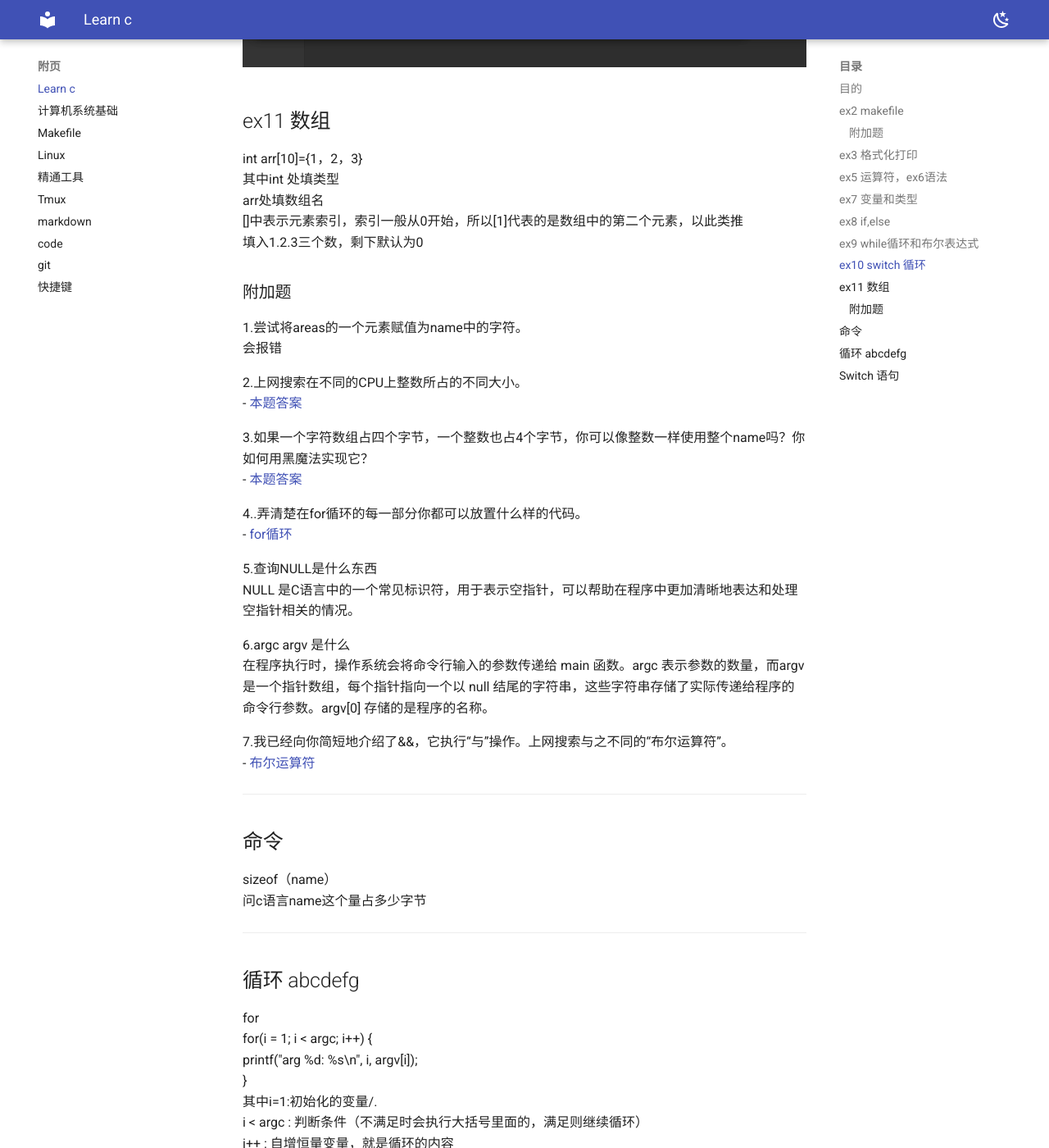
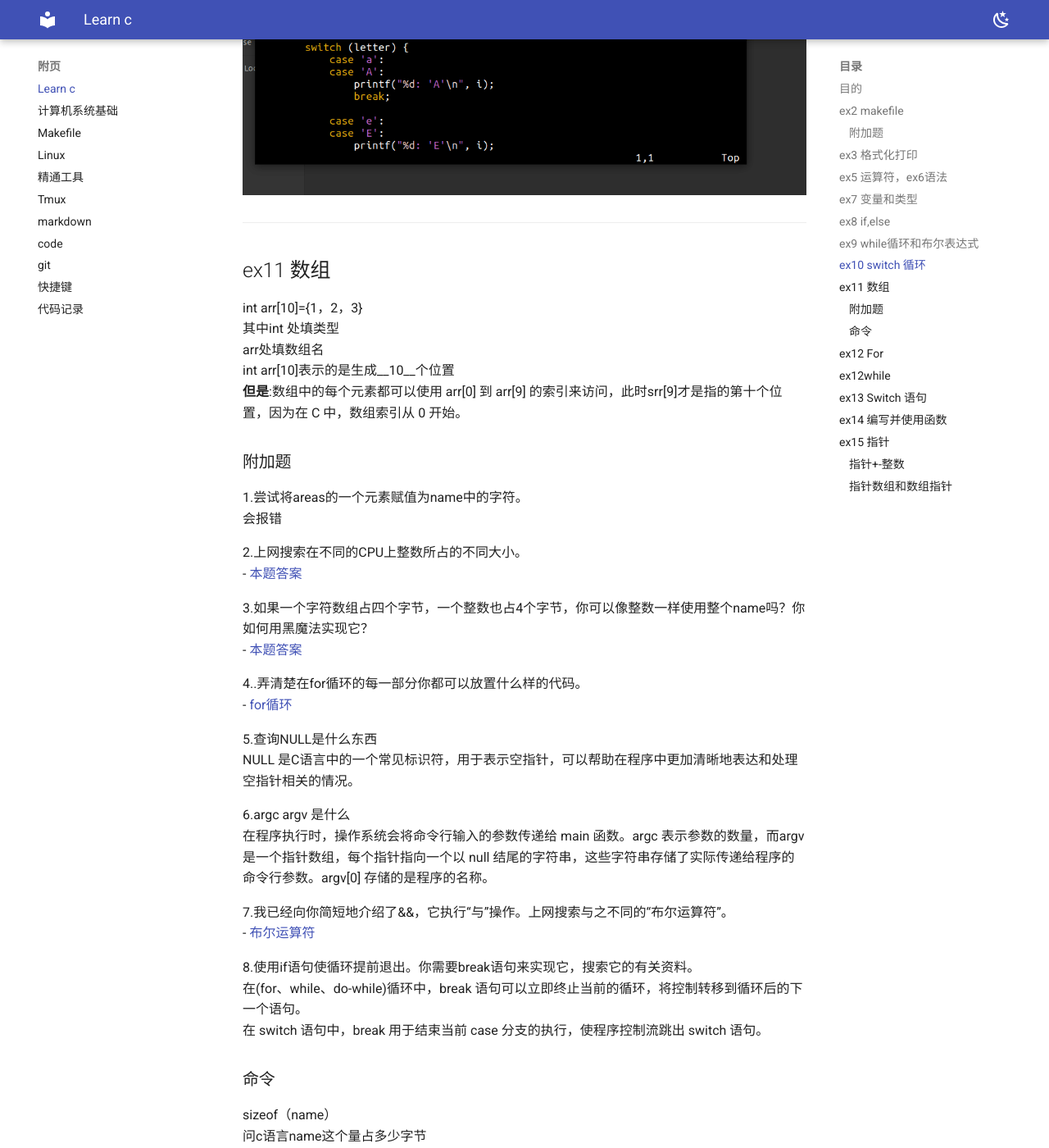
Before and after one commit to APTX4869-CONAN/zzp-blog, an MkDocs documentation site: the page built from docs/appendix/c.md, in a window 1280 px wide and 1400 px high, scrolled down 5142 px. Shown: the whole window at 82% size. Built offline with MkDocs 1.6.1 and Material for MkDocs 9.7.7, drawn with Linux system fonts in a browser that asks for light colours; some of the changed text lies outside the part shown.

Commit message:
2023-12-13_18:45:06 update

```diff
--- a/docs/appendix/c.md
+++ b/docs/appendix/c.md
@@ -5,6 +5,7 @@ Learn C the Herd way
 这本书中我会让你立即开始编程，之后我会解释你做了什么。这样更有效果，因为你已经经历过的事情解释起来更加容易。
 
 
+***
 ## ex2 makefile
 ### 附加题
 1.man make
@@ -26,10 +27,11 @@ cc -o hello hello.c
 - [Makefile工作原理](https://aptx4869-conan.github.io/zzp-blog/sundries/makefile/)
 
 
-
+***
 ## ex3 格式化打印
 ![](./4.png)
 
+***
 ## ex5 运算符，ex6语法
 不再赘述
 附加题
@@ -40,7 +42,6 @@ cc -o hello hello.c
 2.研究可以用几种方法打印数字。尝试以八进制或十六进制打印，或者其它你找到的方法。
 - [进制](https://aptx4869-conan.github.io/zzp-blog/sundries/1/)
 
-
 3.试着打印空字符串，即""。
 /0
 
@@ -50,7 +51,7 @@ unsigned long 是无符号长整型数据类型，只能表示非负整数。
 5.试着自己解释（在下个练习之前）为什么char可以和int相乘。
 - [本题答案](https://aptx4869-conan.github.io/zzp-blog/sundries/2/)
 
-
+***
 ## ex7 变量和类型
 make
 ![](./5.png)
@@ -68,12 +69,14 @@ char对应%c（单个字符）和%s（字符串）
 字符串即多个字符
 
 
+***
 ## ex8 if,else
 
 ![](./7.jpg)
 
 
 
+***
 ## ex9 while循环和布尔表达式
 
 ![](./8.png)
@@ -84,13 +87,15 @@ char对应%c（单个字符）和%s（字符串）
 ![](./9.png)
 
 
+***
 ## ex11 数组
 
 int arr[10]={1，2，3}
 其中int 处填类型
 arr处填数组名
-[]中表示元素索引，索引一般从0开始，所以[1]代表的是数组中的第二个元素，以此类推
-填入1.2.3三个数，剩下默认为0
+int arr[10]表示的是生成__10__个位置
+__但是__:数组中的每个元素都可以使用 arr[0] 到 arr[9] 的索引来访问，此时srr[9]才是指的第十个位置，因为在 C 中，数组索引从 0 开始。
+
 
 ### 附加题
 1.尝试将areas的一个元素赋值为name中的字符。
@@ -99,10 +104,8 @@ arr处填数组名
 2.上网搜索在不同的CPU上整数所占的不同大小。
 - [本题答案](https://aptx4869-conan.github.io/zzp-blog/sundries/3/)
 
-
 3.如果一个字符数组占四个字节，一个整数也占4个字节，你可以像整数一样使用整个name吗？你如何用黑魔法实现它？
 - [本题答案](https://aptx4869-conan.github.io/zzp-blog/sundries/4/)
-
 
 4..弄清楚在for循环的每一部分你都可以放置什么样的代码。
 - [for循环](https://aptx4869-conan.github.io/zzp-blog/sundries/5/)
@@ -115,22 +118,29 @@ NULL 是C语言中的一个常见标识符，用于表示空指针，可以帮
 
 7.我已经向你简短地介绍了&&，它执行“与”操作。上网搜索与之不同的“布尔运算符”。
 - [布尔运算符](https://aptx4869-conan.github.io/zzp-blog/sundries/6/)
-***
-## 命令
+
+8.使用if语句使循环提前退出。你需要break语句来实现它，搜索它的有关资料。
+在(for、while、do-while)循环中，break 语句可以立即终止当前的循环，将控制转移到循环后的下一个语句。
+在 switch 语句中，break 用于结束当前 case 分支的执行，使程序控制流跳出 switch 语句。
+
+
+### 命令
 sizeof（name）
 问c语言name这个量占多少字节
 
 ***
-## 循环  abcdefg
-for
+## ex12 For
 for(i = 1; i < argc; i++) {
 printf("arg %d: %s\n", i, argv[i]);
 }
 其中i=1:初始化的变量/.
 i < argc : 判断条件（不满足时会执行大括号里面的，满足则继续循环）
 i++ : 自增恒量变量，就是循环的内容
+其实不只是可以++，还可以+=2，就是自增2，可以在循环中用
 
-while
+
+***
+## ex12while
 语法:
 while(i＜arge)
 {
@@ -140,12 +150,44 @@ i++;
 其中（）中的事条件，如果是true则执行大括号里面的，如果是false则跳出括号。
 
 布尔表达式:只有true和false
-	/
+
 
 ***
-## Switch 语句
+## ex13 Switch 语句
 语法：
 switch(表达式){
 case
 case
 default
+
+
+***
+## ex14 编写并使用函数
+自己声明函数就跟脚本一样
+比如以下
+~~~
+void print_arguments(int argc, char *argv[])
+{
+    int i = 0;
+
+    for(i = 0; i < argc; i++) {
+        print_letters(argv[i]);
+    }
+~~~
+
+
+***
+## ex15 指针
+- [什么是指针](https://aptx4869-conan.github.io/zzp-blog/sundries/7/)
+### 指针+-整数
+![这是指针加数组的一串代码](./11.png)
+数组是什么，默认是首元素的地址  指针取数组的地址实际是取的首元素的地址，也就是索引为0的地址  比如int\*p = arr
+但是如果int\* p = &arr ，取出的是数组本身的地址
+这张图片中的指针加整数的意思是让它往后索引几个
+### 指针数组和数组指针
+指针数组 - 数组 -存放指针的数组
+数组指针 - 指针
+字符串指针数组：char \*names[ ]
+这种声明方式创建了一个数组，数组的每个元素都是一个指向字符串的指针。
+相比于char  names[ ] 的优点：
+- [链接](https://aptx4869-conan.github.io/zzp-blog/sundries/8/)
--- a/mkdocs.yml
+++ b/mkdocs.yml
@@ -39,6 +39,7 @@ nav:
       - code: appendix/code.md
       - git: appendix/git.md
       - 快捷键: appendix/key.md
+      - 代码记录: appendix/Ccode.md
   - 记录: note.md
   - 解决的问题: bugs.md
   - 其他:
@@ -50,6 +51,8 @@ nav:
       - 联合体: sundries/4.md
       - for循环: sundries/5.md
       - 布尔代数式: sundries/6.md
+      - 指针: sundries/7.md
+      - 字符串指针数组: sundries/8.md
 plugins:
   - mermaid2:
       arguments:
```
Also changed, not shown: docs/appendix/Ccode.md (added, +8 -0 lines), docs/appendix/key.md (+2 -0 lines), docs/sundries/7.md (added, +18 -0 lines), docs/sundries/8.md (added, +24 -0 lines), docs/appendix/11.png (added), docs/sundries/.1.png (added), docs/sundries/1.png (added), docs/sundries/2.png (added).
